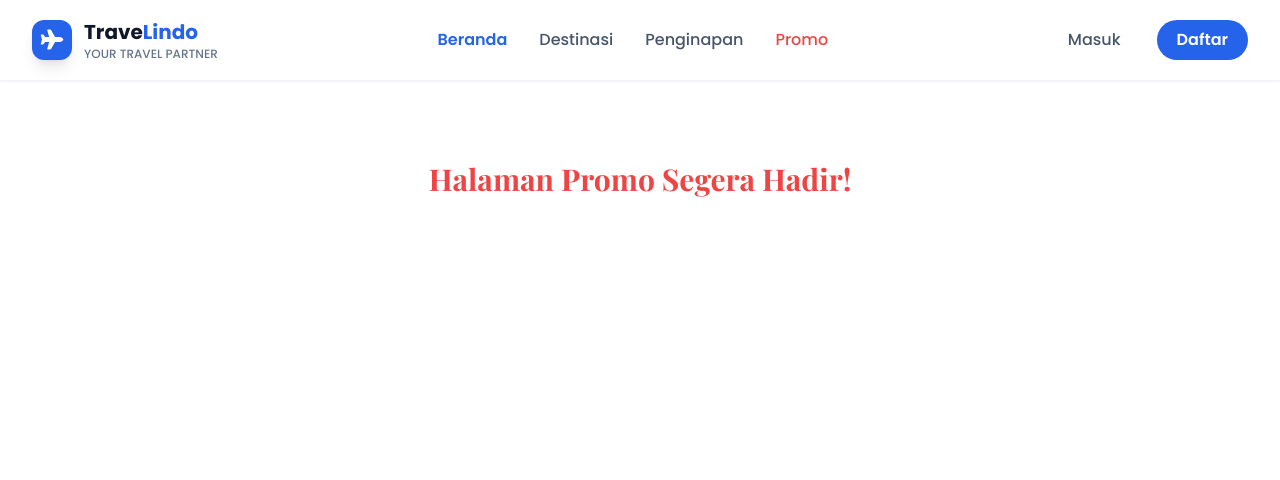
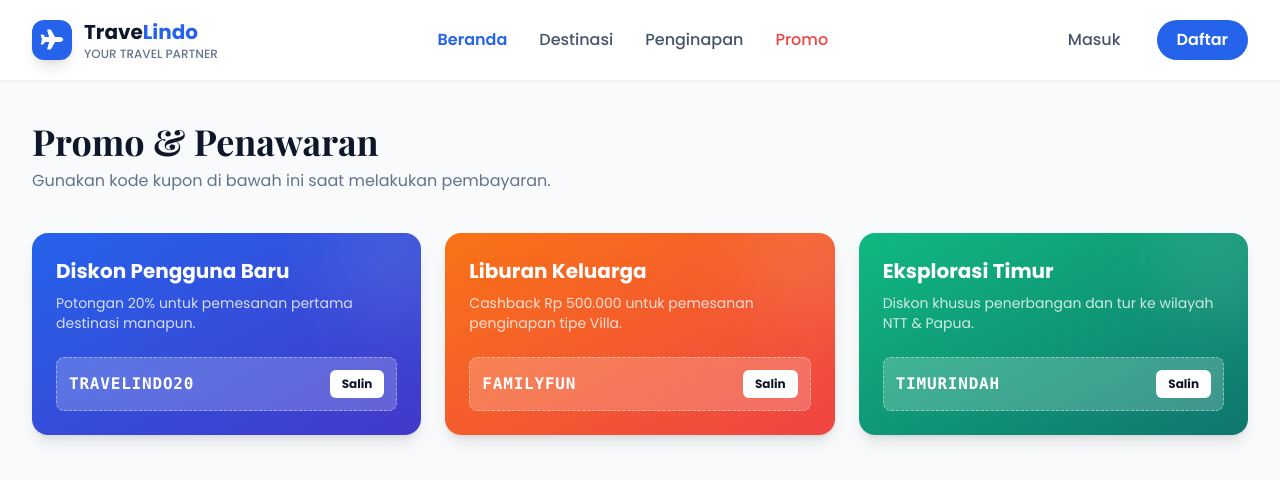
Before and after one commit to rian-33/Travelindo, a React (Vite) app in the folder frontend/: page /promo in a window 1280 px wide. Shown: the top 480 px of the page. Built offline with nearby package versions, Linux system fonts and the light colour scheme.

Commit message:
penambahan fungsi fitur destinasi dan penginapan

```diff
--- a/frontend/src/App.jsx
+++ b/frontend/src/App.jsx
@@ -4,6 +4,7 @@ import Home from "./pages/Home";
 import DetailDestination from "./pages/DetailDestination";
 import Destinations from "./pages/Destinitations";
 import Hotels from "./pages/Hotels";
+import Promo from "./pages/Promo";
 
 const Login = () => (
   <div className="text-center py-20 text-3xl font-serif text-blue-600 font-bold">
@@ -13,11 +14,6 @@ const Login = () => (
 const Register = () => (
   <div className="text-center py-20 text-3xl font-serif text-blue-600 font-bold">
     Halaman Daftar Segera Hadir!
-  </div>
-);
-const Promo = () => (
-  <div className="text-center py-20 text-3xl font-serif text-red-500 font-bold">
-    Halaman Promo Segera Hadir!
   </div>
 );
 
--- a/frontend/src/pages/Destinitations.jsx
+++ b/frontend/src/pages/Destinitations.jsx
@@ -1,20 +1,68 @@
+import { useState, useEffect } from "react";
+import { Link } from "react-router-dom";
+import { getDestinations } from "../services/api";
+
 export default function Destinations() {
+  const [destinations, setDestinations] = useState([]);
+  const [isLoading, setIsLoading] = useState(true);
+
+  useEffect(() => {
+    // Mengambil semua data destinasi dari Backend saat halaman dibuka
+    const fetchData = async () => {
+      setIsLoading(true);
+      const data = await getDestinations("");
+      setDestinations(data);
+      setIsLoading(false);
+    };
+    fetchData();
+  }, []);
+
   return (
-    <div className="min-h-[70vh] flex flex-col items-center justify-center px-4 text-center">
-      <div className="inline-flex items-center justify-center w-24 h-24 bg-emerald-100 text-emerald-600 rounded-full mb-8 text-4xl shadow-inner">
-        <i className="fa-solid fa-map-location-dot"></i>
+    <div className="bg-slate-50 min-h-screen pt-10 pb-20 font-sans">
+      <div className="max-w-7xl mx-auto px-6 lg:px-8">
+        <h1 className="font-serif text-4xl font-bold text-slate-900 mb-2">
+          Semua Destinasi
+        </h1>
+        <p className="text-slate-500 mb-10">
+          Jelajahi seluruh keindahan nusantara dari Sabang hingga Merauke.
+        </p>
+
+        {isLoading ? (
+          <div className="flex justify-center py-20">
+            <div className="w-10 h-10 border-2 border-slate-200 border-t-blue-600 rounded-full animate-spin"></div>
+          </div>
+        ) : (
+          <div className="grid grid-cols-1 md:grid-cols-3 lg:grid-cols-4 gap-6">
+            {destinations.map((dest) => (
+              <Link
+                to={`/destination/${dest.id}`}
+                key={dest.id}
+                className="group block cursor-pointer"
+              >
+                <div className="relative h-64 mb-4 overflow-hidden rounded-2xl">
+                  <img
+                    src={dest.imageUrl}
+                    alt={dest.name}
+                    className="w-full h-full object-cover transition-transform duration-700 group-hover:scale-110"
+                  />
+                  <div className="absolute bottom-4 left-4 bg-white/90 backdrop-blur-md px-3 py-1.5 rounded-lg text-sm font-bold text-slate-800 shadow-sm">
+                    {dest.name}
+                  </div>
+                </div>
+                <div className="flex justify-between items-center px-1">
+                  <p className="text-slate-500 text-sm">
+                    <i className="fa-solid fa-location-dot text-blue-500 mr-1"></i>
+                    {dest.location}
+                  </p>
+                  <p className="font-semibold text-slate-900">
+                    Rp {dest.estimatedBudget.toLocaleString("id-ID")}
+                  </p>
+                </div>
+              </Link>
+            ))}
+          </div>
+        )}
       </div>
-      <h1 className="text-4xl font-extrabold text-slate-900 mb-4">
-        Eksplorasi Tempat Wisata
-      </h1>
-      <p className="text-lg text-slate-600 max-w-2xl mx-auto leading-relaxed">
-        Halaman ini nantinya akan menampilkan daftar lengkap semua direktori
-        destinasi wisata di Indonesia beserta filter pencarian yang lebih
-        detail.
-      </p>
-      <button className="mt-8 bg-slate-900 text-white px-6 py-3 rounded-full font-semibold hover:bg-emerald-600 transition-colors">
-        Segera Hadir
-      </button>
     </div>
   );
 }
--- a/frontend/src/pages/Hotels.jsx
+++ b/frontend/src/pages/Hotels.jsx
@@ -1,19 +1,96 @@
+// frontend/src/pages/Hotels.jsx
+import { Link } from "react-router-dom";
+
 export default function Hotels() {
+  const hotels = [
+    {
+      id: 1,
+      name: "Ayana Resort",
+      location: "Bali",
+      price: 3500000,
+      rating: 4.9,
+      image:
+        "https://images.unsplash.com/photo-1566073171639-4420161083ea?q=80&w=800&auto=format&fit=crop",
+    },
+    {
+      id: 2,
+      name: "Tentrem Hotel",
+      location: "Yogyakarta",
+      price: 1800000,
+      rating: 4.8,
+      image:
+        "https://images.unsplash.com/photo-1551882547-ff40c0d589rx?q=80&w=800&auto=format&fit=crop&ixlib=rb-4.0.3&ixid=M3wxMjA3fDB8MHxwaG90by1wYWdlfHx8fGVufDB8fHx8fA%3D%3D",
+    },
+    {
+      id: 3,
+      name: "Padma Hotel",
+      location: "Bandung",
+      price: 2100000,
+      rating: 4.7,
+      image:
+        "https://images.unsplash.com/photo-1542314831-c6a4d27160c9?q=80&w=800&auto=format&fit=crop",
+    },
+    {
+      id: 4,
+      name: "Plataran Komodo",
+      location: "Labuan Bajo",
+      price: 4200000,
+      rating: 5.0,
+      image:
+        "https://images.unsplash.com/photo-1582719508461-905c673771fd?q=80&w=800&auto=format&fit=crop",
+    },
+  ];
+
   return (
-    <div className="min-h-[70vh] flex flex-col items-center justify-center px-4 text-center">
-      <div className="inline-flex items-center justify-center w-24 h-24 bg-blue-100 text-blue-600 rounded-full mb-8 text-4xl shadow-inner">
-        <i className="fa-solid fa-hotel"></i>
+    <div className="bg-slate-50 min-h-screen pt-10 pb-20 font-sans">
+      <div className="max-w-7xl mx-auto px-6 lg:px-8">
+        <h1 className="font-serif text-4xl font-bold text-slate-900 mb-2">
+          Penginapan Eksklusif
+        </h1>
+        <p className="text-slate-500 mb-10">
+          Tempat beristirahat terbaik setelah seharian menjelajah.
+        </p>
+
+        <div className="grid grid-cols-1 md:grid-cols-2 lg:grid-cols-4 gap-6">
+          {hotels.map((hotel) => (
+            <div
+              key={hotel.id}
+              className="bg-white rounded-2xl shadow-[0_4px_20px_rgb(0,0,0,0.03)] overflow-hidden border border-slate-100 group"
+            >
+              <div className="h-48 overflow-hidden relative">
+                <img
+                  src={hotel.image}
+                  alt={hotel.name}
+                  className="w-full h-full object-cover group-hover:scale-110 transition-transform duration-700"
+                />
+                <div className="absolute top-3 right-3 bg-white px-2 py-1 rounded-lg text-xs font-bold shadow flex items-center gap-1">
+                  <i className="fa-solid fa-star text-amber-500"></i>{" "}
+                  {hotel.rating}
+                </div>
+              </div>
+              <div className="p-5">
+                <p className="text-xs font-semibold text-slate-400 uppercase tracking-widest mb-1">
+                  {hotel.location}
+                </p>
+                <h3 className="font-serif text-xl font-bold text-slate-900 mb-4">
+                  {hotel.name}
+                </h3>
+                <div className="flex justify-between items-end">
+                  <div>
+                    <p className="text-blue-600 font-bold text-lg">
+                      Rp {hotel.price.toLocaleString("id-ID")}
+                    </p>
+                    <p className="text-slate-400 text-xs">per malam</p>
+                  </div>
+                  <button className="bg-slate-900 text-white px-4 py-2 rounded-lg text-sm font-semibold hover:bg-blue-600 transition-colors">
+                    Pesan
+                  </button>
+                </div>
+              </div>
+            </div>
+          ))}
+        </div>
       </div>
-      <h1 className="text-4xl font-extrabold text-slate-900 mb-4">
-        Rekomendasi Penginapan
-      </h1>
-      <p className="text-lg text-slate-600 max-w-2xl mx-auto leading-relaxed">
-        Temukan hotel, villa, dan penginapan terbaik untuk melengkapi liburan
-        Anda. Kami sedang mengumpulkan data rating dan harga terbaik untuk Anda.
-      </p>
-      <button className="mt-8 bg-slate-900 text-white px-6 py-3 rounded-full font-semibold hover:bg-blue-600 transition-colors">
-        Segera Hadir
-      </button>
     </div>
   );
 }
--- /dev/null
+++ b/frontend/src/pages/Promo.jsx
@@ -0,0 +1,63 @@
+import { Link } from "react-router-dom";
+
+export default function Promo() {
+  const promos = [
+    {
+      id: 1,
+      title: "Diskon Pengguna Baru",
+      code: "TRAVELINDO20",
+      desc: "Potongan 20% untuk pemesanan pertama destinasi manapun.",
+      color: "from-blue-600 to-indigo-700",
+    },
+    {
+      id: 2,
+      title: "Liburan Keluarga",
+      code: "FAMILYFUN",
+      desc: "Cashback Rp 500.000 untuk pemesanan penginapan tipe Villa.",
+      color: "from-orange-500 to-red-500",
+    },
+    {
+      id: 3,
+      title: "Eksplorasi Timur",
+      code: "TIMURINDAH",
+      desc: "Diskon khusus penerbangan dan tur ke wilayah NTT & Papua.",
+      color: "from-emerald-500 to-teal-700",
+    },
+  ];
+
+  return (
+    <div className="bg-slate-50 min-h-screen pt-10 pb-20 font-sans">
+      <div className="max-w-7xl mx-auto px-6 lg:px-8">
+        <h1 className="font-serif text-4xl font-bold text-slate-900 mb-2">
+          Promo & Penawaran
+        </h1>
+        <p className="text-slate-500 mb-10">
+          Gunakan kode kupon di bawah ini saat melakukan pembayaran.
+        </p>
+
+        <div className="grid grid-cols-1 md:grid-cols-2 lg:grid-cols-3 gap-6">
+          {promos.map((promo) => (
+            <div
+              key={promo.id}
+              className={`bg-gradient-to-br ${promo.color} rounded-2xl p-6 text-white shadow-lg relative overflow-hidden transform hover:-translate-y-1 transition-all duration-300`}
+            >
+              <div className="absolute -right-10 -top-10 w-32 h-32 bg-white/10 rounded-full blur-2xl"></div>
+              <h3 className="text-xl font-bold mb-2">{promo.title}</h3>
+              <p className="text-white/80 text-sm mb-6 min-h-[40px]">
+                {promo.desc}
+              </p>
+              <div className="bg-white/20 border border-white/40 border-dashed rounded-lg p-3 flex justify-between items-center backdrop-blur-sm">
+                <span className="font-mono font-bold tracking-wider">
+                  {promo.code}
+                </span>
+                <button className="bg-white text-slate-900 text-xs px-3 py-1.5 rounded-md font-bold hover:bg-slate-100">
+                  Salin
+                </button>
+              </div>
+            </div>
+          ))}
+        </div>
+      </div>
+    </div>
+  );
+}
```
